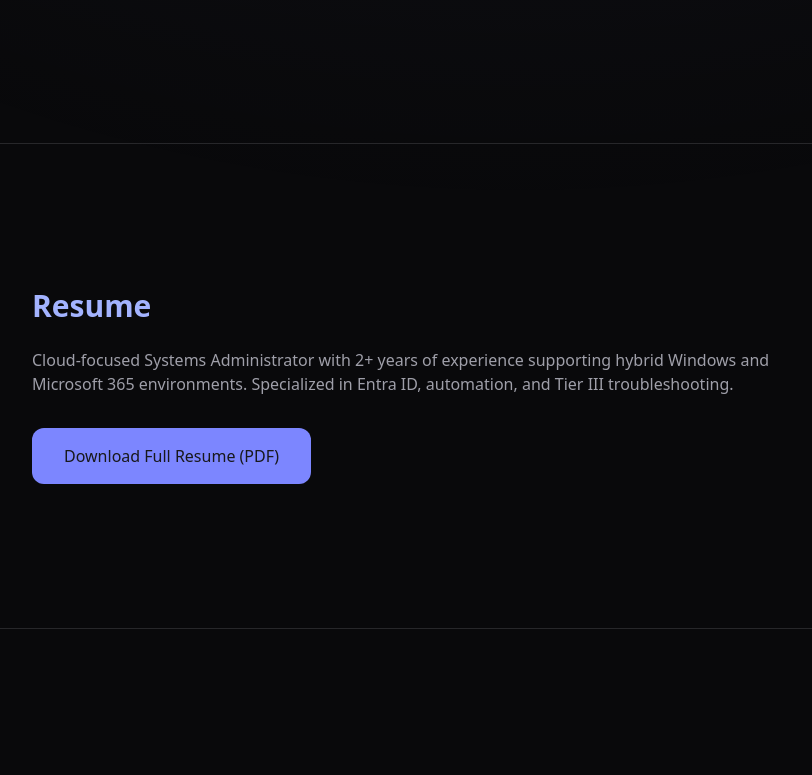
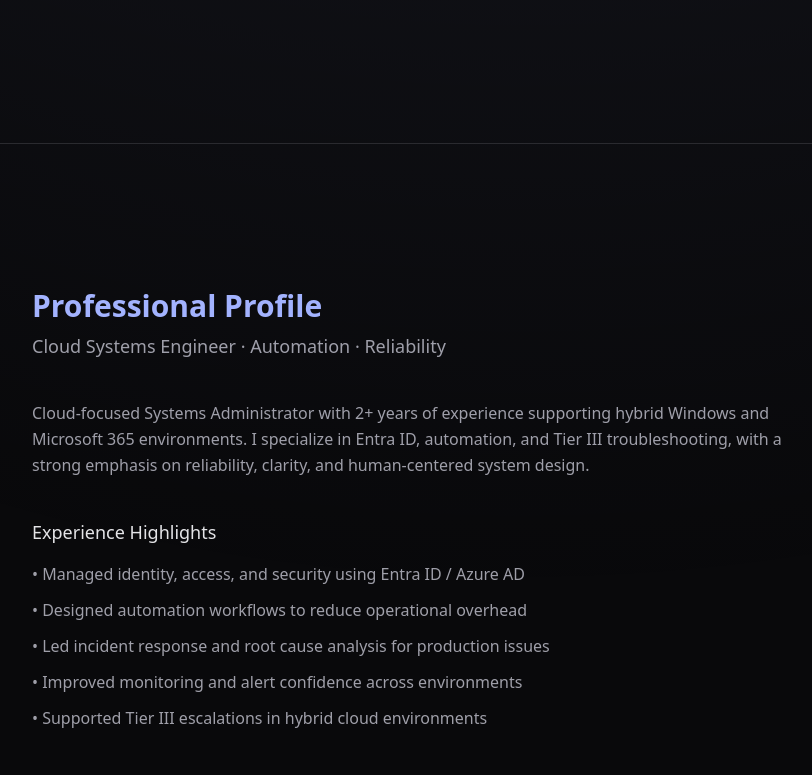
Before and after one commit to alexis-brianna/my-portfolio, a React (Vite) app: page / in a window 1280 px wide. Shown: the part 2006-2781 px from the top of the page, without its empty margins (120-932 px from the left). Built offline with nearby package versions, Linux system fonts and the light colour scheme.

Commit message:
Adjusted web

```diff
--- a/src/App.tsx
+++ b/src/App.tsx
@@ -280,16 +280,77 @@ function SkillBlock({ title, items }: { title: string; items: string[] }) {
 function Resume() {
   return (
     <section id="resume" className="max-w-5xl mx-auto px-6 py-12">
-      <h2 className="text-3xl font-semibold mb-6 text-indigo-300">
-        Resume
+      <motion.div
+        variants={fadeUp}
+        initial="hidden"
+        whileInView="visible"
+        viewport={{ once: true }}
+        className="space-y-10"
+      >
+        {/* Header */}
+        <div>
+          <h2 className="text-3xl font-semibold text-indigo-300 mb-2">
+            Professional Profile
           </h2>
+          <p className="text-zinc-400 text-lg">
+            Cloud Systems Engineer · Automation · Reliability
+          </p>
+        </div>
 
-      <p className="text-zinc-400 max-w-3xl mb-8">
+        {/* Summary */}
+        <p className="text-zinc-400 leading-relaxed max-w-3xl">
           Cloud-focused Systems Administrator with 2+ years of experience
-        supporting hybrid Windows and Microsoft 365 environments. Specialized
-        in Entra ID, automation, and Tier III troubleshooting.
+          supporting hybrid Windows and Microsoft 365 environments. I specialize
+          in Entra ID, automation, and Tier III troubleshooting, with a strong
+          emphasis on reliability, clarity, and human-centered system design.
         </p>
 
+        {/* Highlights */}
+        <div>
+          <h3 className="text-lg font-medium text-zinc-200 mb-4">
+            Experience Highlights
+          </h3>
+          <ul className="space-y-3 text-zinc-400">
+            <li>• Managed identity, access, and security using Entra ID / Azure AD</li>
+            <li>• Designed automation workflows to reduce operational overhead</li>
+            <li>• Led incident response and root cause analysis for production issues</li>
+            <li>• Improved monitoring and alert confidence across environments</li>
+            <li>• Supported Tier III escalations in hybrid cloud environments</li>
+          </ul>
+        </div>
+
+        {/* Skills */}
+        <div>
+          <h3 className="text-lg font-medium text-zinc-200 mb-4">
+            Core Skills
+          </h3>
+          <div className="flex flex-wrap gap-3">
+            {[
+              "AWS",
+              "Entra ID",
+              "Terraform",
+              "CI/CD",
+              "Automation",
+              "Monitoring",
+              "Incident Response",
+              "Windows Server",
+              "Microsoft 365",
+            ].map((skill) => (
+              <span
+                key={skill}
+                className="px-4 py-2 rounded-full bg-zinc-900 border border-zinc-800 text-sm text-zinc-200"
+              >
+                {skill}
+              </span>
+            ))}
+          </div>
+        </div>
+
+        {/* Divider */}
+        <div className="h-px bg-zinc-800" />
+
+        {/* Download */}
+        <div className="flex items-center gap-4">
           <a
             href="/Alexis-Chaffin-Resume.pdf"
             download
@@ -297,6 +358,11 @@ function Resume() {
           >
             Download Full Resume (PDF)
           </a>
+          <span className="text-sm text-zinc-500">
+            One-page, ATS-friendly
+          </span>
+        </div>
+      </motion.div>
     </section>
   );
 }
```
Also changed, not shown: public/favicon.jpg (deleted). Lines whose indentation alone changed are shown as unchanged.
